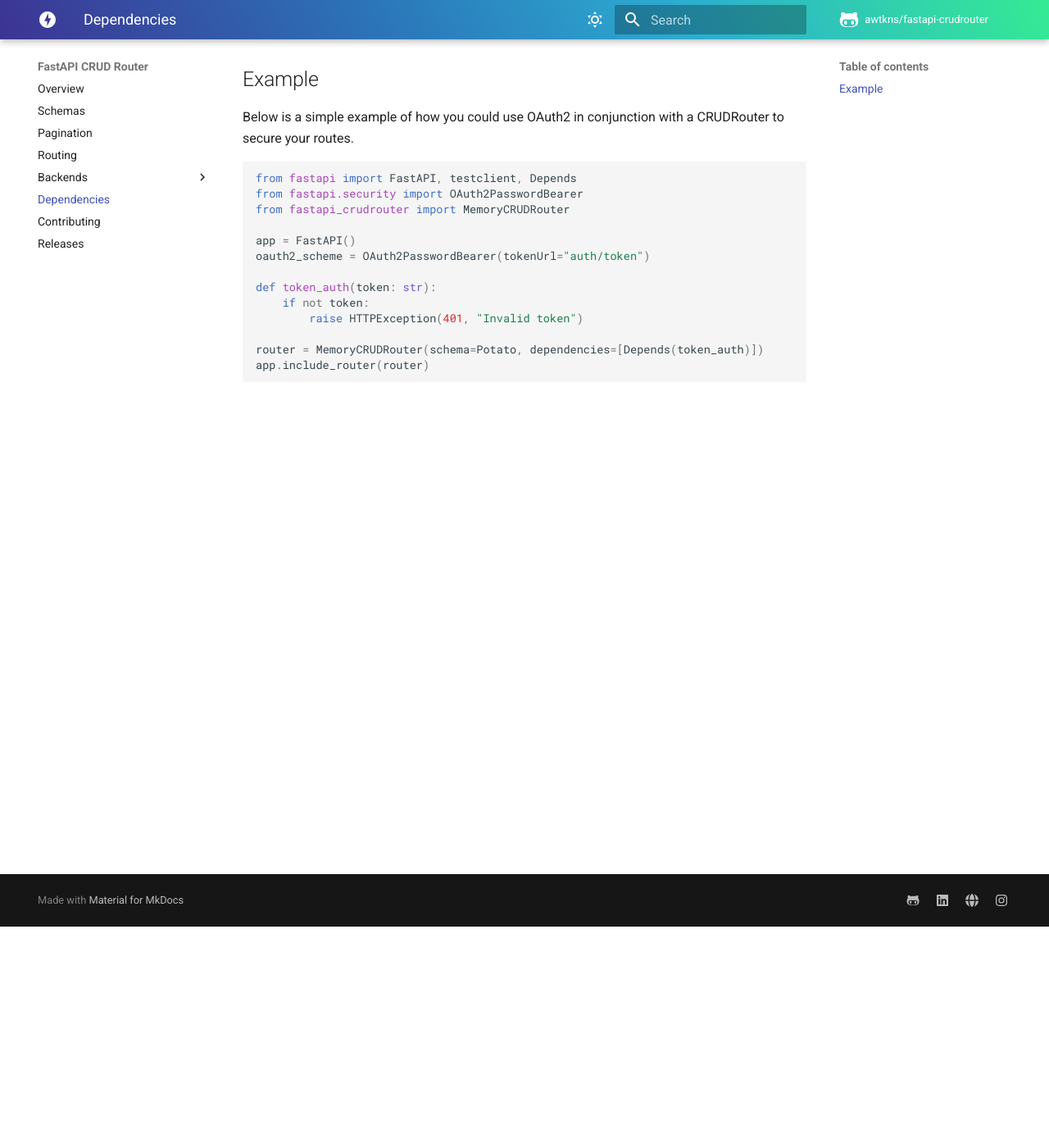
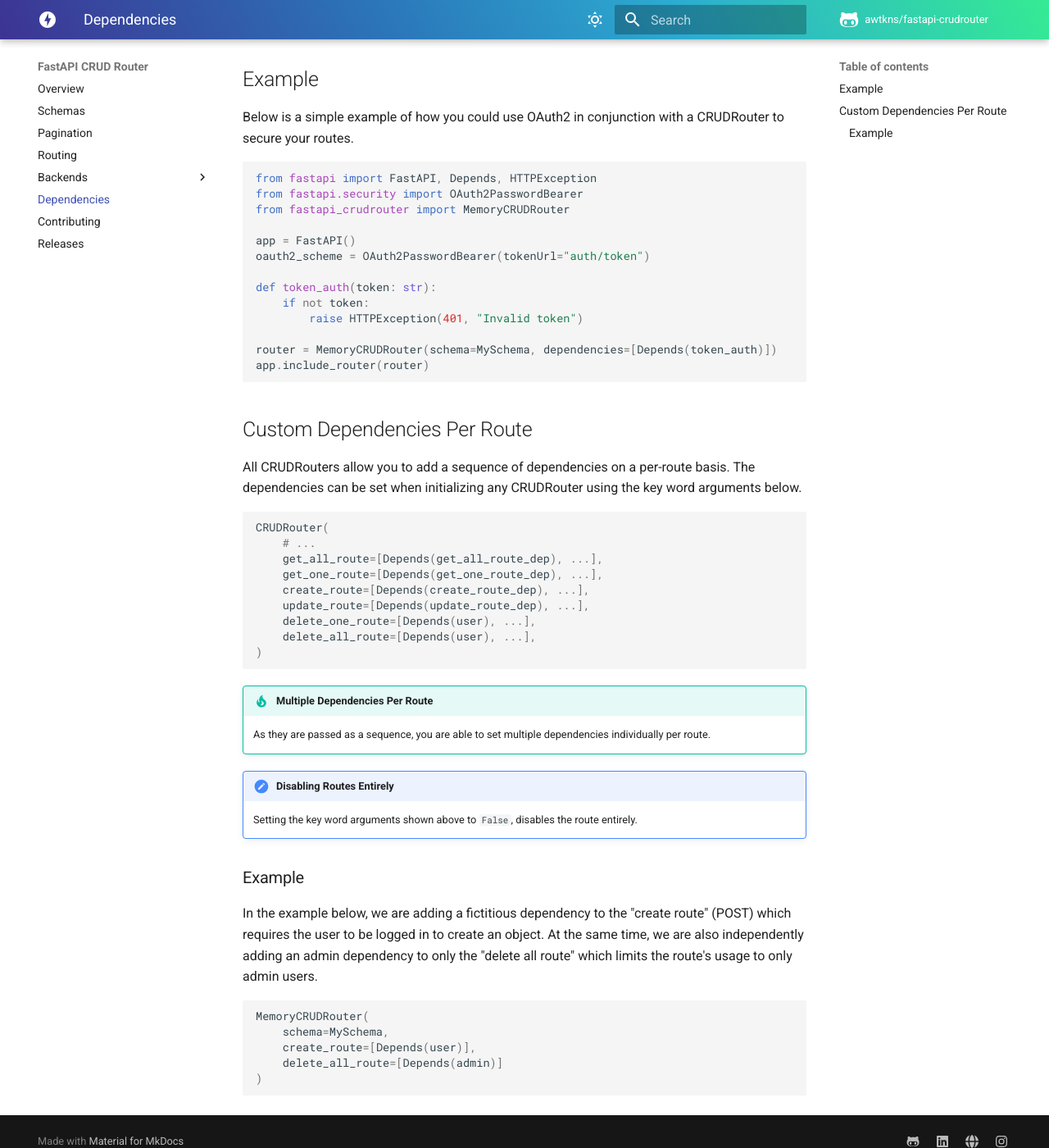
Before and after one commit to awtkns/fastapi-crudrouter, an MkDocs documentation site: the page built from docs/en/docs/dependencies.md, in a window 1280 px wide and 1400 px high, scrolled down 270 px. Shown: the whole window at 82% size. Built offline with MkDocs 1.6.1 and Material for MkDocs 9.7.7, drawn with Linux system fonts in a browser that asks for light colours; comment, search, counter and statistics services are not loaded.

Commit message:
:memo: Updated Docs for Deps

````diff
--- a/docs/en/docs/dependencies.md
+++ b/docs/en/docs/dependencies.md
@@ -8,7 +8,7 @@
 Below is a simple example of how you could use OAuth2 in conjunction with a CRUDRouter to secure your routes.
 
 ```python
-from fastapi import FastAPI, testclient, Depends
+from fastapi import FastAPI, Depends, HTTPException
 from fastapi.security import OAuth2PasswordBearer
 from fastapi_crudrouter import MemoryCRUDRouter
 
@@ -19,6 +19,43 @@
     if not token:
         raise HTTPException(401, "Invalid token")
 
-router = MemoryCRUDRouter(schema=Potato, dependencies=[Depends(token_auth)])
+router = MemoryCRUDRouter(schema=MySchema, dependencies=[Depends(token_auth)])
 app.include_router(router)
 ```
+
+## Custom Dependencies Per Route
+All CRUDRouters allow you to add a sequence of dependencies on a per-route basis. The dependencies can be set when
+initializing any CRUDRouter using the key word arguments below.
+
+```python
+CRUDRouter(
+    # ...
+    get_all_route=[Depends(get_all_route_dep), ...],
+    get_one_route=[Depends(get_one_route_dep), ...],
+    create_route=[Depends(create_route_dep), ...],
+    update_route=[Depends(update_route_dep), ...],
+    delete_one_route=[Depends(user), ...],
+    delete_all_route=[Depends(user), ...],
+)
+
+```
+
+!!! tip "Multiple Dependencies Per Route"
+    As they are passed as a sequence, you are able to set multiple dependencies individually per route.
+
+!!! attention "Disabling Routes Entirely"
+    Setting the key word arguments shown above to `False`, disables the route entirely.
+
+
+### Example
+In the example below, we are adding a fictitious dependency to the "create route" (POST) which requires the user to be
+logged in to create an object. At the same time, we are also independently adding an admin dependency to only the "delete all
+route" which limits the route's usage to only admin users.
+
+```python
+MemoryCRUDRouter(
+    schema=MySchema,
+    create_route=[Depends(user)],
+    delete_all_route=[Depends(admin)]
+)
+```
````
